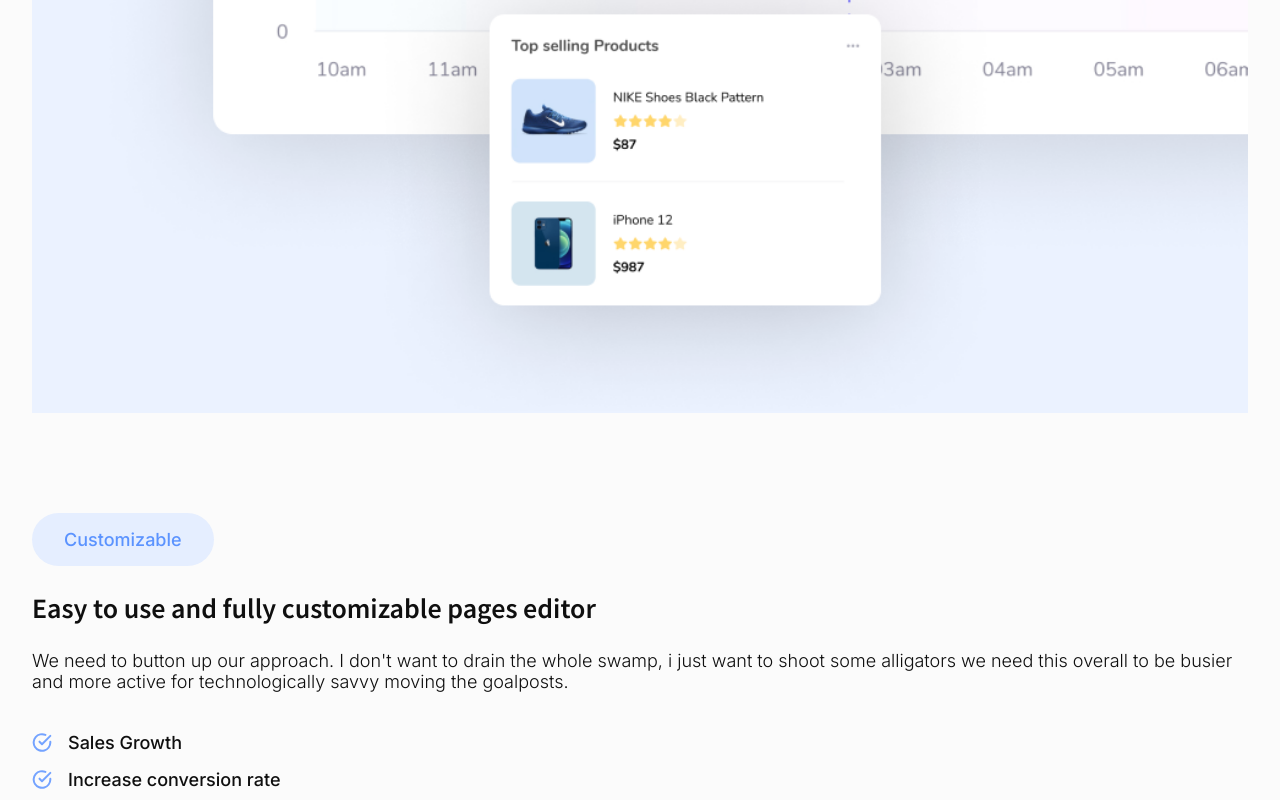
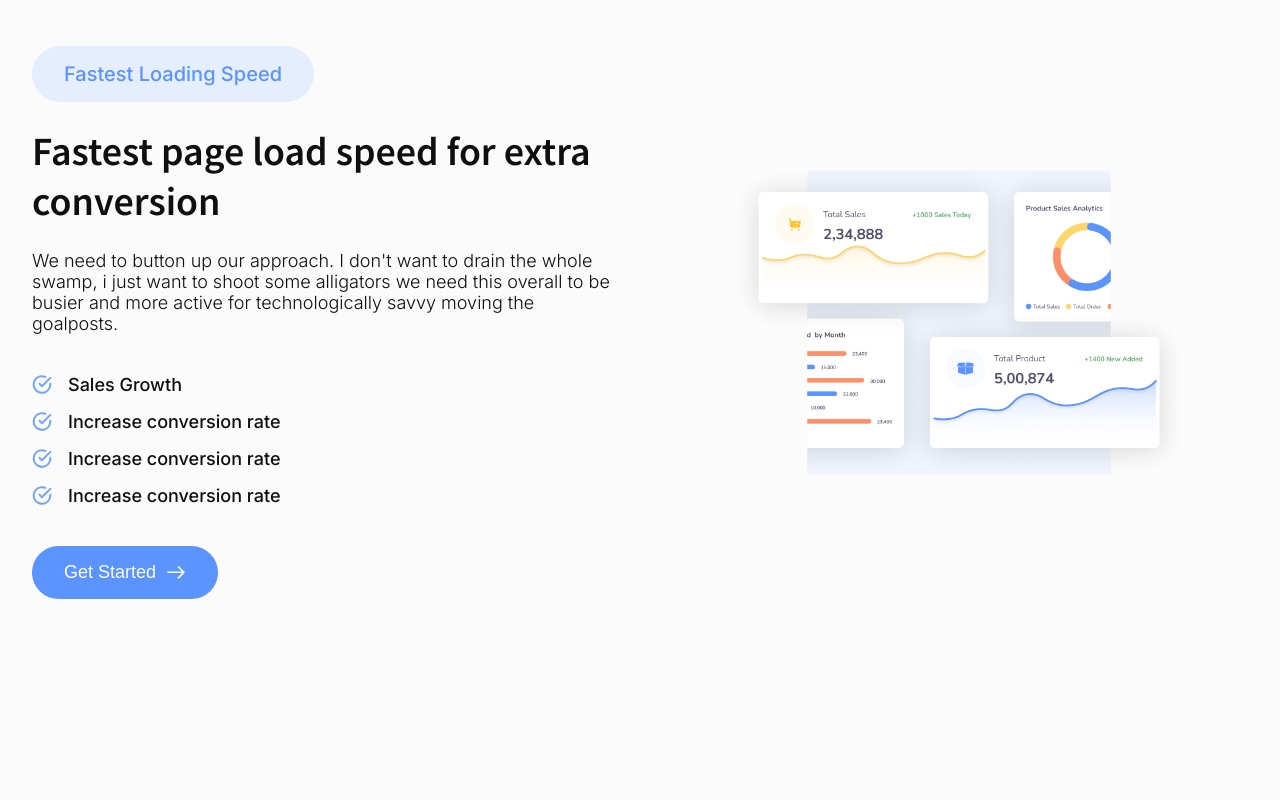
Before and after one commit to pujiragil/goaldime, a Next.js app: page / in a window 1280 px wide. Shown: the part 2980-3780 px from the top of the page. After the commit the page ends 3679 px from the top, so only its background shows below. Built offline with nearby package versions, Linux system fonts and the light colour scheme.

Commit message:
add features component style for tablet & dekstop size

```diff
--- a/components/Features/index.tsx
+++ b/components/Features/index.tsx
@@ -22,13 +22,24 @@
   gap: 100px;
 `;
 
-const Card = styled.div`
+interface CardProps {
+  reserve: boolean;
+}
+
+const Card = styled.div<CardProps>`
   display: flex;
   flex-direction: column;
   gap: 60px;
+
+  @media screen and (min-width: 1024px) {
+    display: grid;
+    grid-template-columns: 1fr 1fr;
+    grid-template-areas: ${({ reserve }) => reserve ? `"right left"` : `"left right"`};
+  }
 `;
 
 const CardContent = styled.div`
+  grid-area: left;
   display: flex;
   flex-direction: column;
   gap: 40px;
@@ -48,11 +59,19 @@
   width: fit-content;
   font-size: 18px;
   color: ${({ theme }) => theme.colors.secondary};
+
+  @media screen and (min-width: 768px) {
+    font-size: 20px;
+  }
 `;
 
 const DescTitle = styled.h2`
   font-weight: 600;
   font-size: 28px;
+
+  @media screen and (min-width: 768px) {
+    font-size: 40px;
+  }
 `;
 
 const DescParagraph = styled.p`
@@ -113,17 +132,22 @@
   width: 100%;
   height: auto;
   object-fit: cover;
+
+  @media screen and (min-width: 768px) {
+    width: 80%;
+  }
 `;
 
 interface CardItemProps {
+  reserve: boolean;
   descSubtitle: string;
   descTitle: string;
   imageLink: string;
 }
 
-function CardItem({ descSubtitle, descTitle, imageLink }: CardItemProps) {
+function CardItem({ reserve, descSubtitle, descTitle, imageLink }: CardItemProps) {
   return (
-    <Card>
+    <Card reserve={reserve}>
       <CardContent>
         <ContentDesc>
           <DescSubtitle className={inter.className}>
@@ -181,7 +205,7 @@
       <FeaturesWrapper>
         <FeaturesHeader>
           <Subtitle className={inter.className}>FEATURES</Subtitle>
-          <Title>
+          <Title mdSize="54px">
             All the tools you need to <Highlight>scale-up</Highlight> your
             e-commerce sales in one place
           </Title>
@@ -189,16 +213,19 @@
 
         <FeaturesCard>
           <CardItem
+            reserve={false}
             descSubtitle="Sales Performance"
             descTitle="Build high performance sales for your e-commarce products"
             imageLink="/images/feature-1.png"
           />
           <CardItem
+            reserve={true}
             descSubtitle="Customizable"
             descTitle="Easy to use and fully customizable pages editor"
             imageLink="/images/feature-2.png"
           />
           <CardItem
+            reserve={false}
             descSubtitle="Fastest Loading Speed"
             descTitle="Fastest page load speed for extra conversion"
             imageLink="/images/feature-3.png"
```
